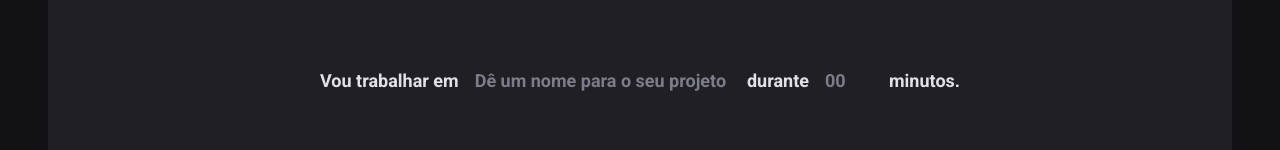
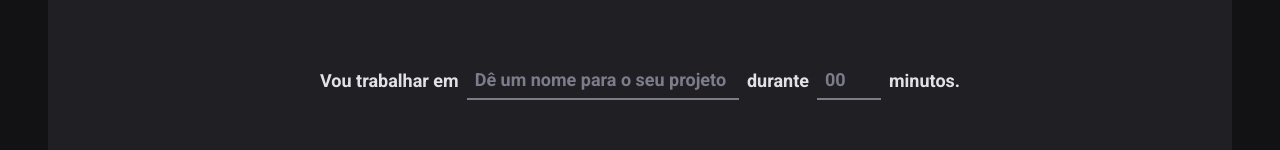
Before and after one commit to juliancioc/timer, a React (Vite) app: page / in a window 1280 px wide. Shown: the part 164-314 px from the top of the page. Built offline with nearby package versions, Linux system fonts and the light colour scheme.

Commit message:
feat: home page

```diff
--- a/src/pages/Home/index.tsx
+++ b/src/pages/Home/index.tsx
@@ -18,12 +18,27 @@ export function Home() {
           <label htmlFor="task">Vou trabalhar em</label>
           <TaskInput
             type="text"
+            list="task-suggestions"
             id="task"
             placeholder="Dê um nome para o seu projeto"
           />
 
+          <datalist>
+            <option value="1"></option>
+            <option value="1"></option>
+            <option value="1"></option>
+            <option value="1"></option>
+          </datalist>
+
           <label htmlFor="minutesAmount">durante</label>
-          <MinutesAmountInput placeholder="00" type="text" id="minutesAmount" />
+          <MinutesAmountInput
+            placeholder="00"
+            type="number"
+            id="minutesAmount"
+            step={5}
+            min={5}
+            max={60}
+          />
 
           <span>minutos.</span>
         </FormContainer>
--- a/src/pages/Home/styles.ts
+++ b/src/pages/Home/styles.ts
@@ -56,7 +56,7 @@ const BaseInput = styled.input`
   background: transparent;
   height: 2.5rem;
   border: 0;
-  border-bottom: ${({ theme }) => theme["gray-500"]};
+  border-bottom: 2px solid ${({ theme }) => theme["gray-500"]};
   font-weight: bold;
   font-size: 1.125rem;
   padding: 0 0.5rem;
@@ -74,6 +74,10 @@ const BaseInput = styled.input`
 
 export const TaskInput = styled(BaseInput)`
   flex: 1;
+
+  &::-webkit-calendar-picker-indicator {
+    display: none !important;
+  }
 `;
 
 export const MinutesAmountInput = styled(BaseInput)`
```
